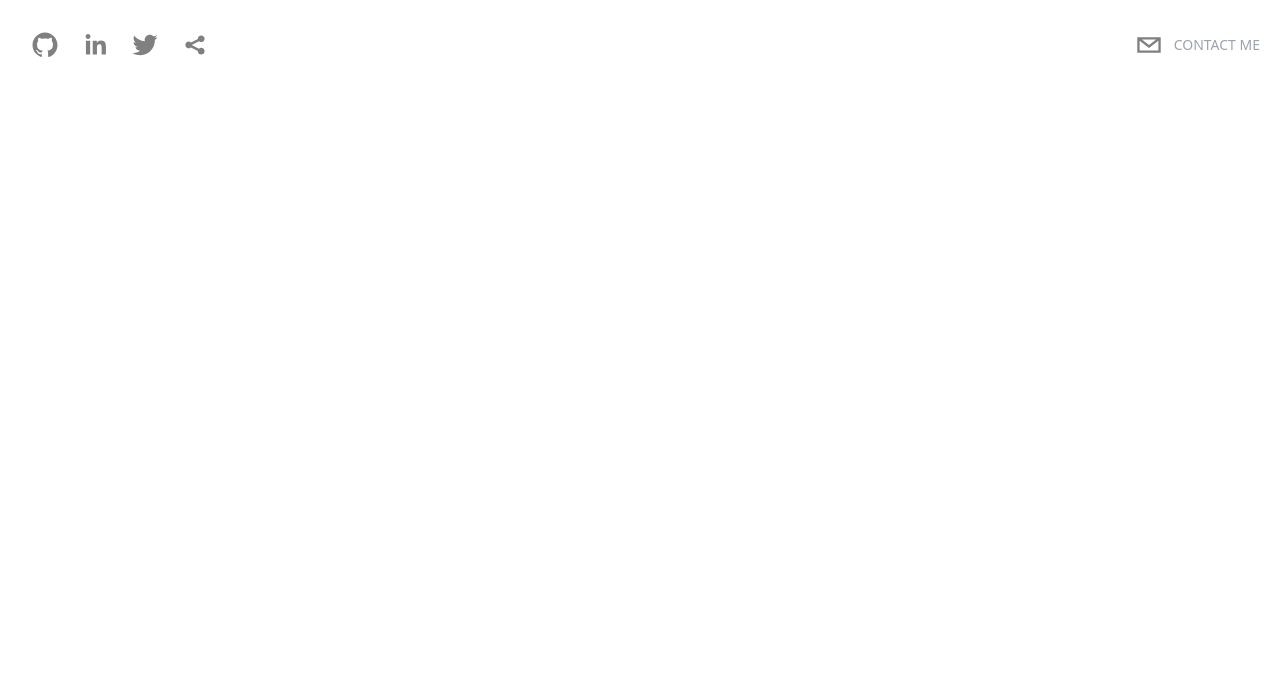
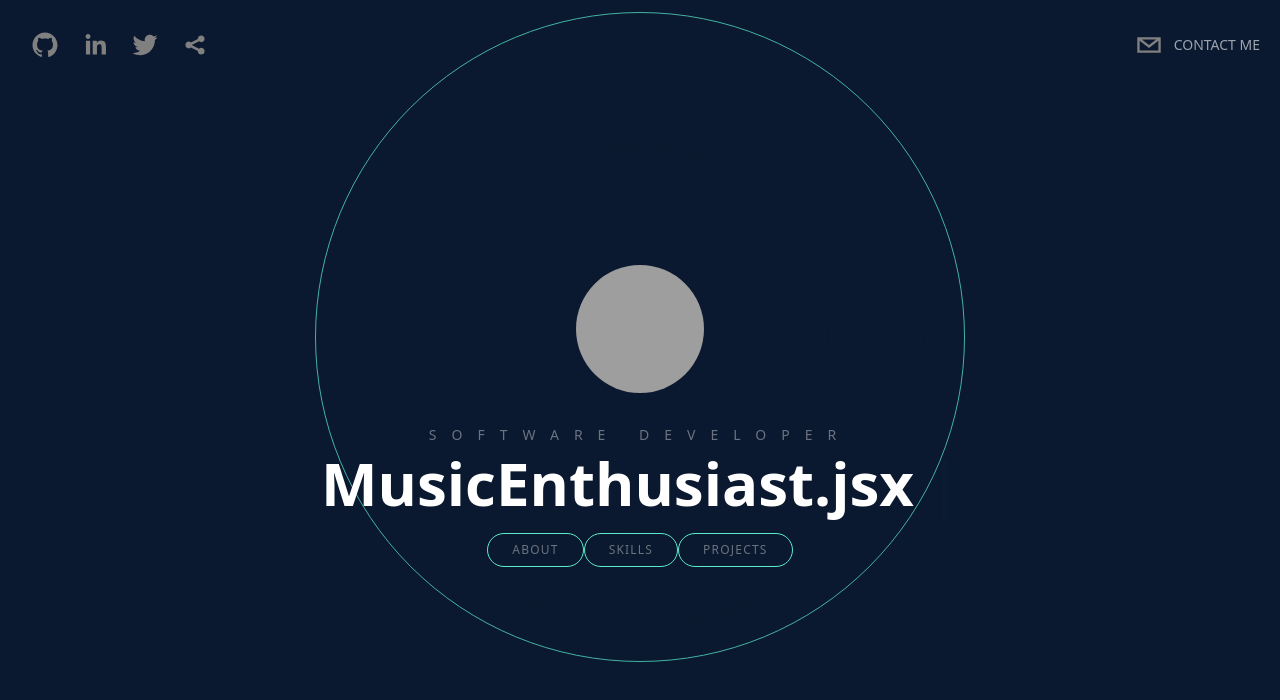
Before and after one commit to Daf98/Next-Portfolio, a Next.js app: page / in a window 1280 px wide. Shown: the top 700 px of the page. Built offline with nearby package versions, Linux system fonts and the light colour scheme; grey boxes are pictures that could not be loaded.

Commit message:
Finish styling hero section

```diff
--- /dev/null
+++ b/components/BackgroundCircles.tsx
@@ -0,0 +1,30 @@
+import React from 'react'
+import { motion } from 'framer-motion'
+
+type Props = {}
+
+const BackgroundCircles = (props: Props) => {
+    return (
+        <motion.div
+            initial={{
+                opacity: 0
+            }}
+            animate={{
+                scale: [1, 2, 2, 3, 1],
+                opacity: [0.1, 0.2, 0.4, 0.8, 0.1, 1.0],
+                borderRadius: ["20v", "20v", "50v", "80v", "20v"]
+            }}
+            transition={{
+                duration: 2.5
+            }}
+            className="relative flex justify-center items-center">
+            <div className="absolute border border-[#333333] rounded-full h-[200px] w-[200px] mt-52 animate-ping" />
+            <div className="absolute border border-[#333333] rounded-full h-[300px] w-[300px] mt-52 animate-ping" />
+            <div className="absolute border border-[#333333] rounded-full h-[500px] w-[500px] mt-52 animate-ping" />
+            <div className="absolute border border-[#5ceacd] rounded-full h-[650px] w-[650px] mt-52 animate-pulse" />
+            <div className="absolute border border-[#333333] rounded-full h-[800px] w-[800px] mt-52 animate-ping" />
+        </motion.div>
+    )
+}
+
+export default BackgroundCircles
--- /dev/null
+++ b/components/Hero.tsx
@@ -0,0 +1,44 @@
+import Link from 'next/link'
+import React from 'react'
+import { Cursor, useTypewriter } from 'react-simple-typewriter'
+import BackgroundCircles from './BackgroundCircles'
+
+type Props = {}
+
+const Hero = (props: Props) => {
+    const [text, count] = useTypewriter({
+        words: ["Hi, I'm Daf",
+            "MusicEnthusiast.jsx",
+            "<HorrorFan />"
+        ],
+        loop: true,
+        delaySpeed: 2000,
+    })
+    return (
+        <div className="h-screen flex flex-col space-y-8 items-center justify-center text-center overflow-hidden">
+            <BackgroundCircles />
+            <img
+                className="relative rounded-full h-32 w-32 mx-auto object-cover"
+                src="https://avatars.githubusercontent.com/u/82343891?v=4 w-50" alt="Profile picture"></img>
+            <div className="z-20">
+                <h2 className="text-sm uppercase text-gray-500 pb-2 tracking-[15px]">Software Developer</h2>
+                <h1 className="text-5xl lg:text-6xl font-semibold px-10">
+                    <span className="mr-3">{text}</span>
+                    <Cursor cursorColor="#5ceacd" />
+                </h1>
+                <div className="pt-5">
+                    <Link href="#about">
+                        <button className="hero-button">About</button>
+                    </Link>
+                    <Link href="#skills">
+                        <button className="hero-button">Skills</button>
+                    </Link>
+                    <Link href="#projects">
+                        <button className="hero-button">Projects</button>
+                    </Link>
+                </div>
+            </div>
+        </div>
+    )
+}
+export default Hero
--- a/next.config.js
+++ b/next.config.js
@@ -2,6 +2,16 @@
 const nextConfig = {
   reactStrictMode: true,
   swcMinify: true,
-}
+    images: {
+      remotePatterns: [
+        {
+          protocol: 'https',
+          hostname: 'avatars.githubusercontent.com',
+          port: '',
+          pathname: '/u/**',
+        },
+      ],
+    },
+  }
 
 module.exports = nextConfig
--- a/package.json
+++ b/package.json
@@ -16,6 +16,7 @@
     "next": "13.0.6",
     "react": "18.2.0",
     "react-dom": "18.2.0",
+    "react-simple-typewriter": "^5.0.1",
     "react-social-icons": "^5.15.0",
     "typescript": "4.9.4"
   },
--- a/pages/index.tsx
+++ b/pages/index.tsx
@@ -1,21 +1,24 @@
 import Head from 'next/head'
 import Header from '../components/Header'
+import Hero from '../components/Hero'
 
 export default function Home() {
   return (
-    <div>
+    <div className="bg-[#0a192f] text-white h-screen snap-y snap-mandatory overflow-scroll z-0">
       <Head>
         <title>Daf's Portfolio</title>
         <link rel="icon" href="./images/favicon.ico" />
       </Head>
       <Header />
-      {/* Header */}
       {/* Hero */}
+      <section id="hero" className="snap-center">
+        <Hero />
+      </section>
       {/* About */}
       {/* Experiences */}
       {/* Skills */}
       {/* Projects */}
       {/* Contact Me */}
-  </div>
+    </div>
   )
 }
--- a/styles/globals.css
+++ b/styles/globals.css
@@ -1,3 +1,9 @@
 @tailwind base;
 @tailwind components;
 @tailwind utilities;
+
+@layer components {
+    .hero-button {
+        @apply px-6 py-2 rounded-full border border-[#5ceacd] uppercase text-xs tracking-widest text-gray-500 transition-all hover:border-[#5ceacd]/40 hover:text-[#5ceacd]
+    }
+}
```
Also changed, not shown: components/Header.tsx (indentation only), 1 other file (tests, documents, lock files or other folders).
